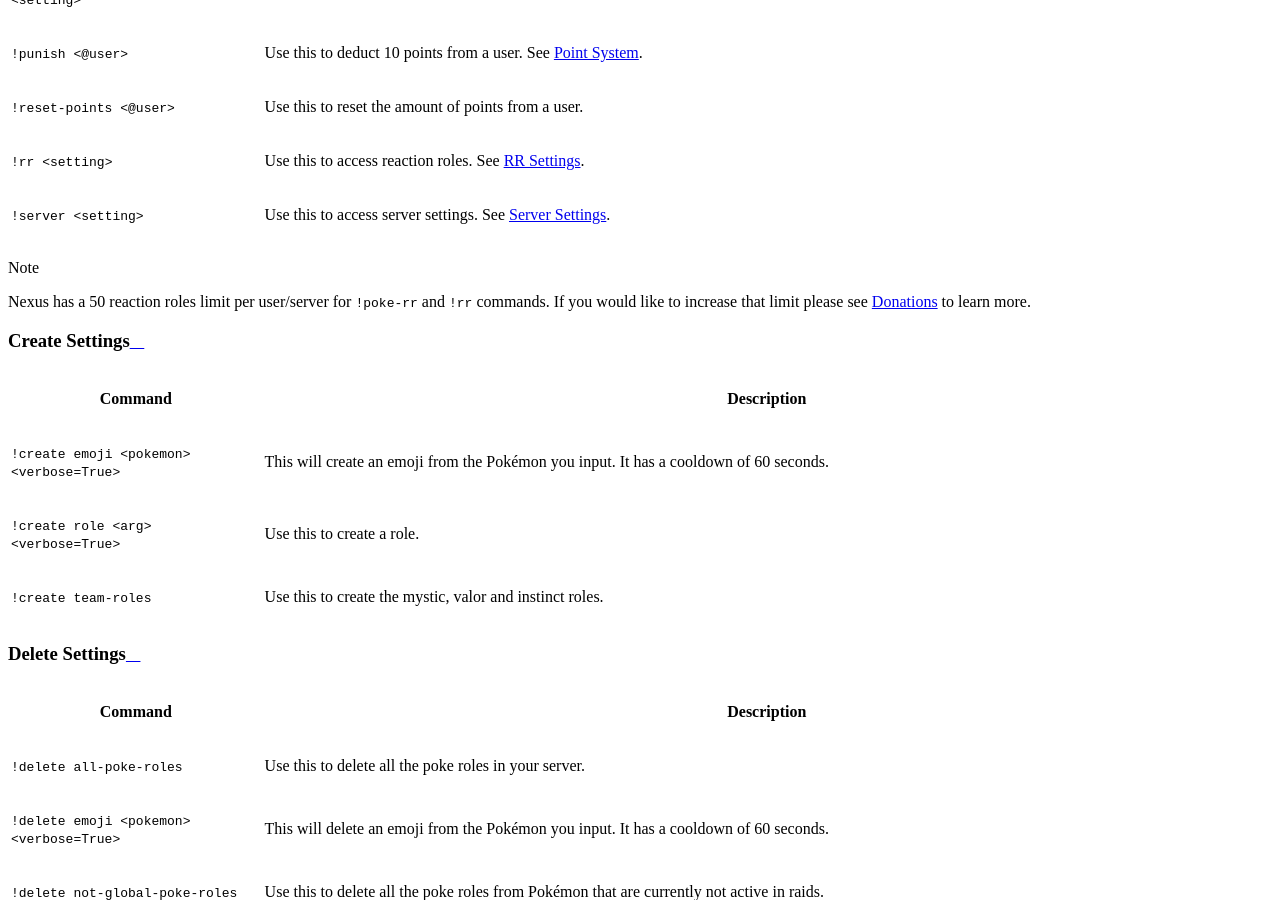
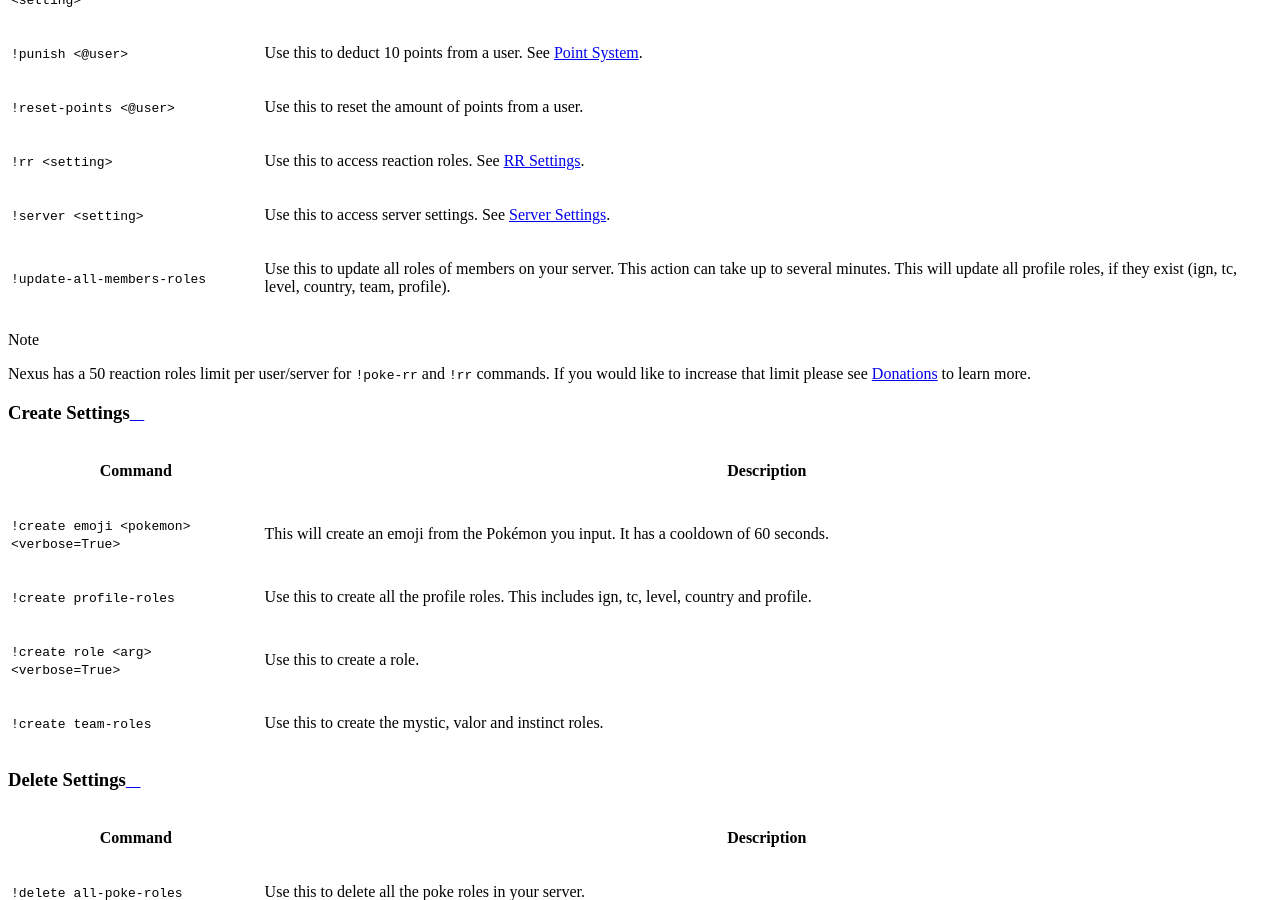
Before and after one commit to NexusRaids/nexus-docs, a Sphinx documentation site: the page built from docs/admin.md, in a window 1280 px wide and 900 px high, scrolled down 1122 px. Built offline with Sphinx 7.4.7 and the Read the Docs theme 2.0.0, drawn with Linux system fonts in a browser that asks for light colours; formulas are drawn with MathJax 3.

Commit message:
Add new commands

```diff
--- a/docs/admin.md
+++ b/docs/admin.md
@@ -20,6 +20,7 @@
    ``!reset-points <@user>``, "Use this to reset the amount of points from a user."
    ``!rr <setting>``, "Use this to access reaction roles. See `RR Settings`_."
    ``!server <setting>``, "Use this to access server settings. See `Server Settings`_."
+   ``!update-all-members-roles``, "Use this to update all roles of members on your server. This action can take up to several minutes. This will update all profile roles, if they exist (ign, tc, level, country, team, profile)."
 
 .. Note:: Nexus has a 50 reaction roles limit per user/server for ``!poke-rr`` and ``!rr`` commands. If you would like to increase that limit please see :doc:`Donations<donation>` to learn more.
 
@@ -34,6 +35,7 @@
    :widths: 5, 20
 
    ``!create emoji <pokemon> <verbose=True>``, "This will create an emoji from the Pokémon you input. It has a cooldown of 60 seconds."
+   ``!create profile-roles``, "Use this to create all the profile roles. This includes ign, tc, level, country and profile."
    ``!create role <arg> <verbose=True>``, "Use this to create a role."
    ``!create team-roles``, "Use this to create the mystic, valor and instinct roles."
 
```
